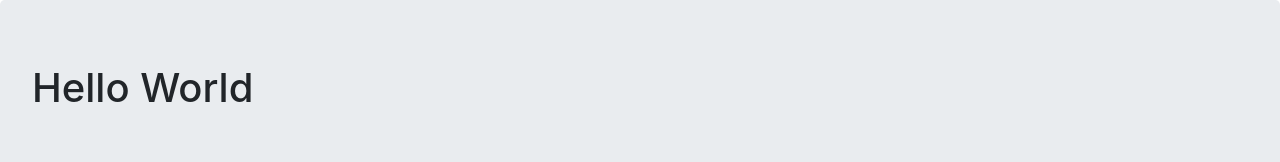
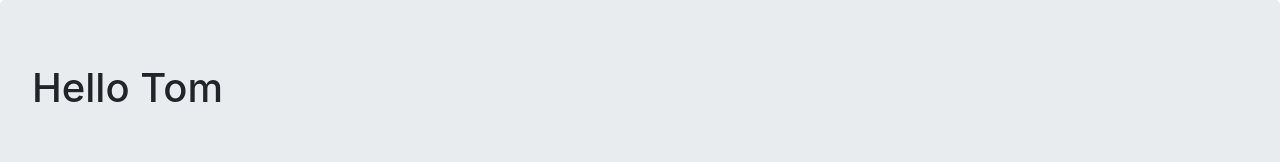
Before and after one commit to tom-meyrick/first-react-project, a React (Create React App) app: page / in a window 1280 px wide. Shown: the top 162 px of the page. Built offline with nearby package versions, Linux system fonts and the light colour scheme.

Commit message:
Passed a prop into Header

```diff
--- a/src/App.js
+++ b/src/App.js
@@ -5,7 +5,7 @@ import Appify from './Appify';
 
 
 const App = () => (
-   <>
+    <>
     <Stuff />
     <Appify />
     </>
--- a/src/Header.js
+++ b/src/Header.js
@@ -1,8 +1,8 @@
 import React from 'react';
 
-const Header = () => (
+const Header = ({text}) => (
     <header className="jumbotron">
-        <h1>Hello World</h1>
+        <h1>Hello {text}</h1>
     </header>
 );
 
--- a/src/Stuff.js
+++ b/src/Stuff.js
@@ -6,7 +6,7 @@ import People from './People';
 
 const Stuff = () => (
     <>
-    <Header />
+    <Header text="Tom" />
     <Paragraph />
     <Square />
     <People />
```
